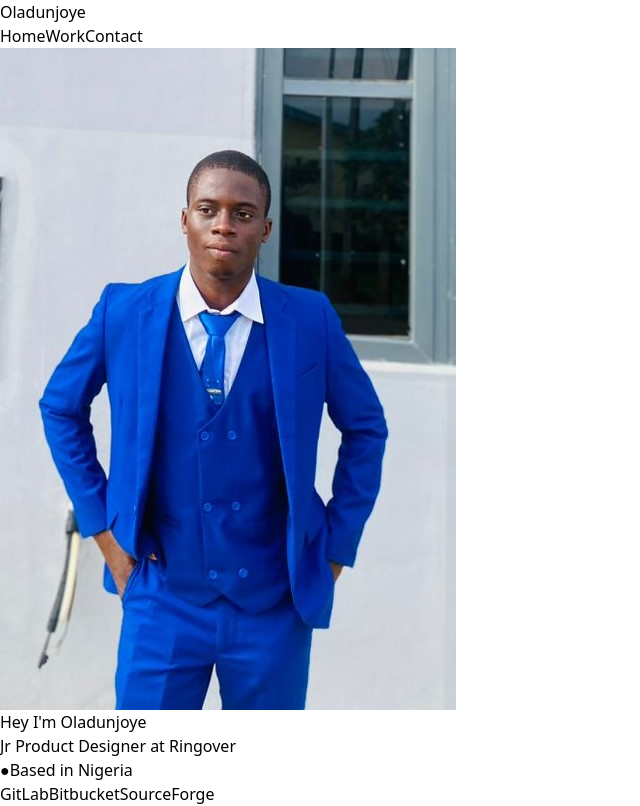
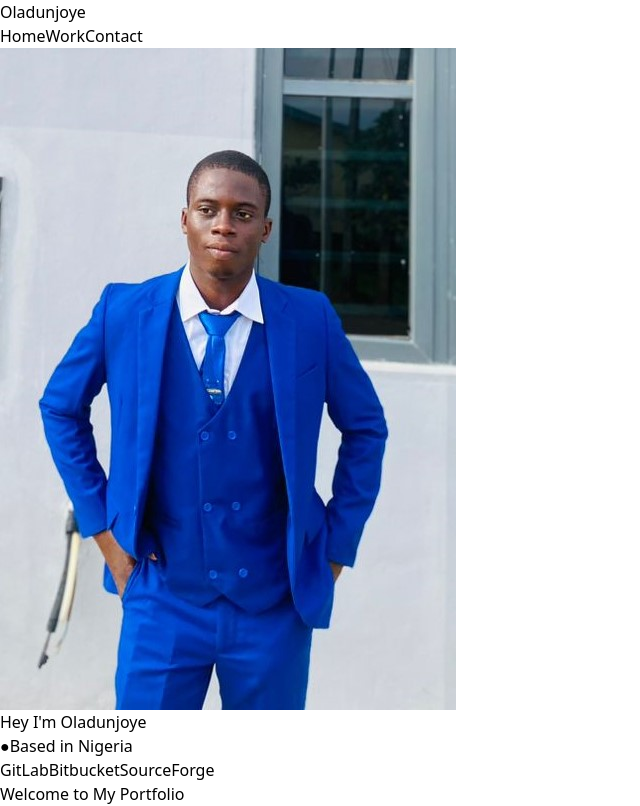
Before and after one commit to oladunjoye1234/MyPortfolio, a React (Vite) app: page / in a window 1280 px wide. Shown: the top 806 px of the page, without its empty margins (0-640 px from the left). Built offline with nearby package versions, Linux system fonts and the light colour scheme.

Commit message:
first commit

```diff
--- a/src/pages/private-pages/ProfileCard/profileCard.jsx
+++ b/src/pages/private-pages/ProfileCard/profileCard.jsx
@@ -11,7 +11,7 @@ const profileCard = () => {
         className="w-40 h-40 rounded-full object-cover mb-4"
       />
       <h1 className="text-2xl font-bold">Hey I'm Oladunjoye</h1>
-      <p className="text-gray-400">Jr Product Designer at Ringover</p>
+      <p className="text-gray-400"></p>
       <div className="flex space-x-2 mt-2">
         <span className="text-orange-500">●</span>
         <span className="text-gray-400">Based in Nigeria</span>
```
